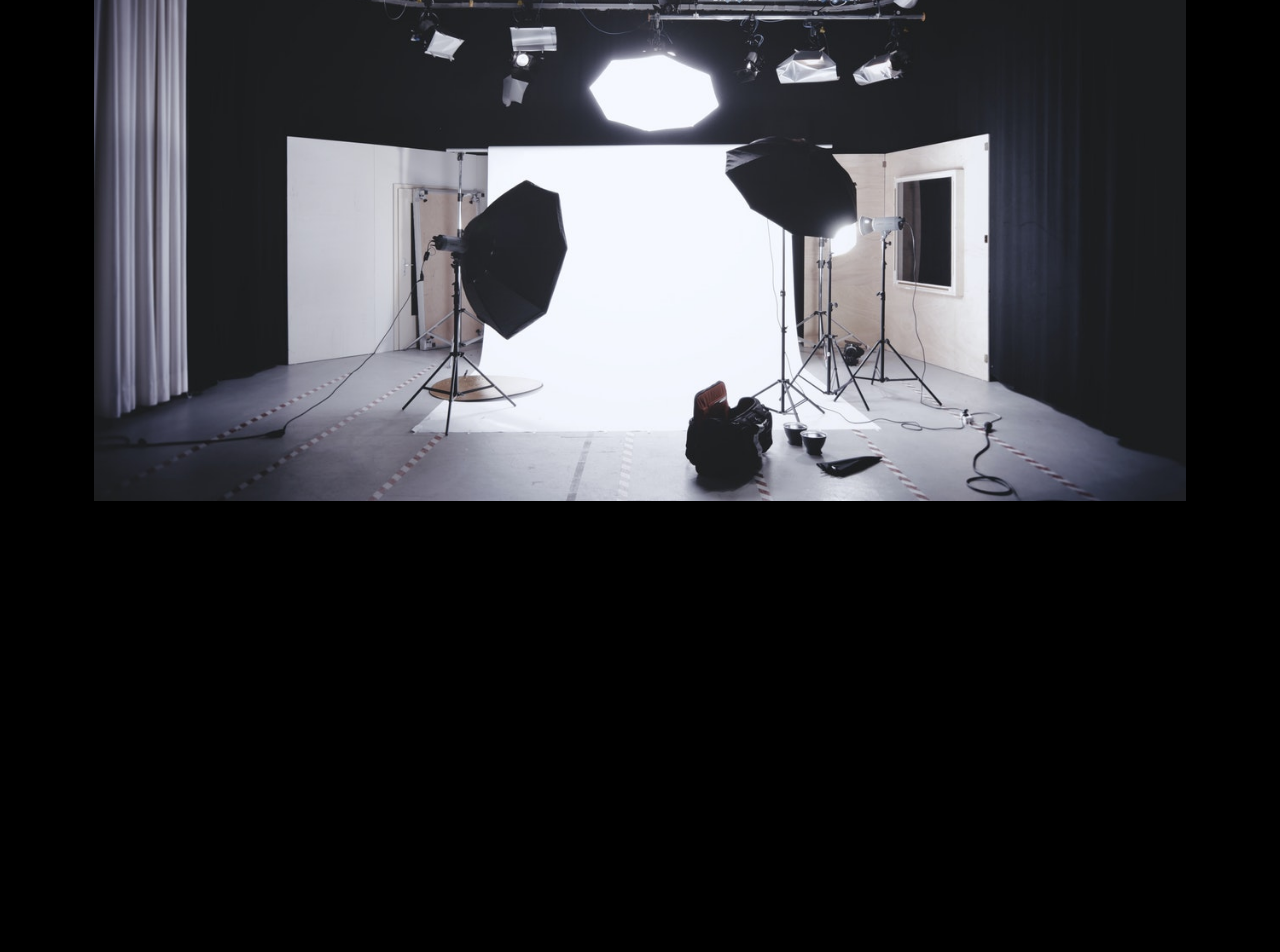
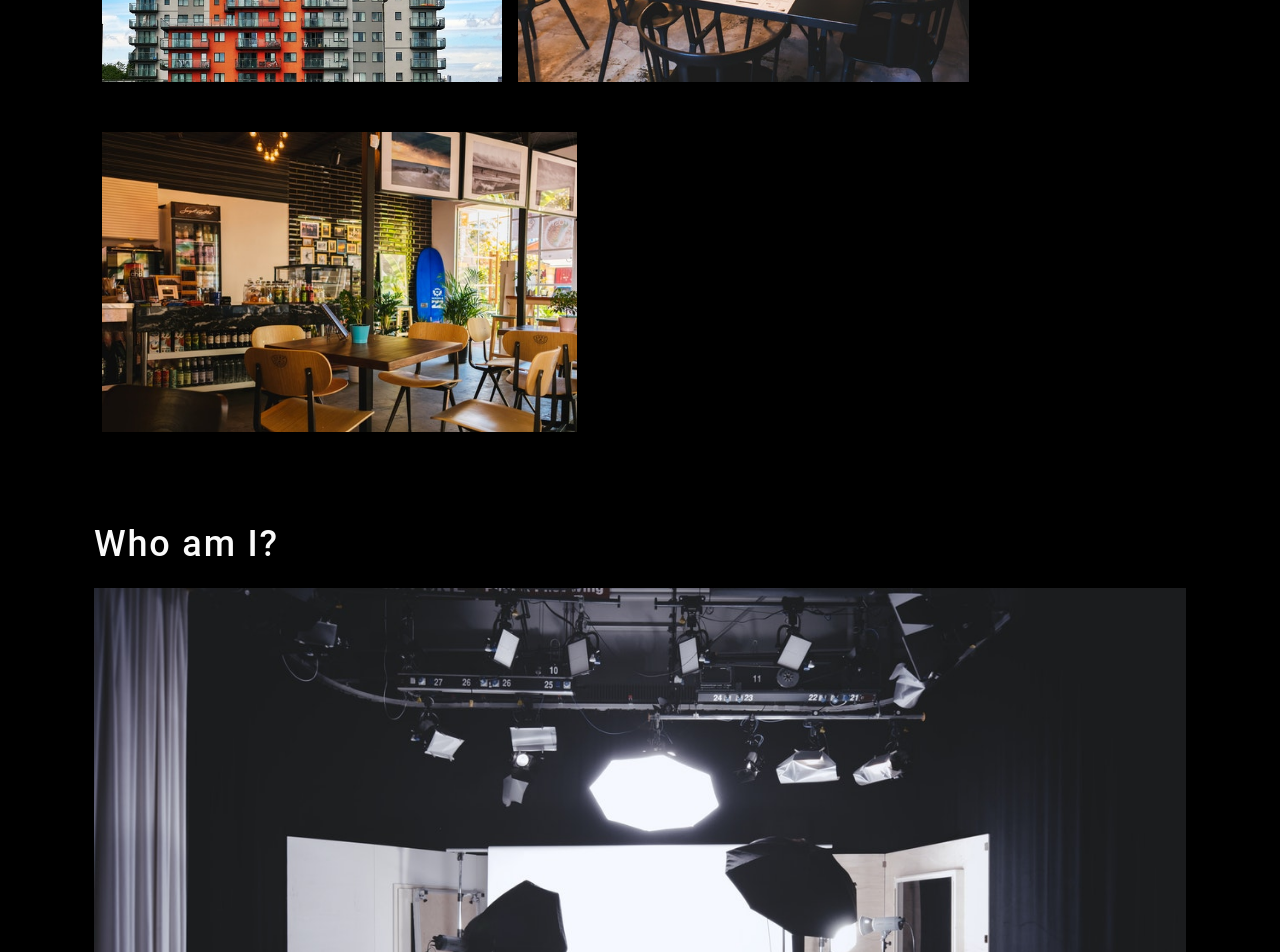
Before and after one commit to akeva22/photo-port, a React (Create React App) app: page / in a window 1280 px wide. Shown: the part 780-1732 px from the top of the page. Before the commit the page ends 1395 px from the top, so only its background shows below. Built offline with nearby package versions, Linux system fonts and the light colour scheme.

Commit message:
fix image render

```diff
--- a/src/components/About/index.js
+++ b/src/components/About/index.js
@@ -1,13 +1,19 @@
-import React from "react";
+import React from 'react'
 import coverImage from "../../assets/cover/cover-image.jpg";
 
-function About () {
-    return (
-        <section className="my-5">
-  <h1 id="about">Who am I?</h1>
-  <img src={coverImage} className="my-2" style={{ width: "100%" }} alt="cover" />
-</section>
-      );
+function About() {
+
+  return (
+    <section className="my-5" >
+      <h1 id="about">Who am I?</h1>
+      <img src={coverImage} className="my-2" style={{ width: "100%" }} alt="cover" />
+      <div className="my-2">
+        <p>
+
+      </p>
+      </div>
+    </section>
+  )
 }
 
-export default About;
+export default About
--- a/src/components/PhotoList/index.js
+++ b/src/components/PhotoList/index.js
@@ -125,7 +125,7 @@ const PhotoList = ({ category }) => {
       <div className="flex-row">
         {currentPhotos.map((image, i) => (
           <img
-            src={require(`../../assets/small/${category}/${i}.jpg`).default}
+            src={require(`../../assets/small/${category}/${i}.jpg`)}
             alt={image.name}
             className="img-thumbnail mx-1"
             key={image.name}
```
